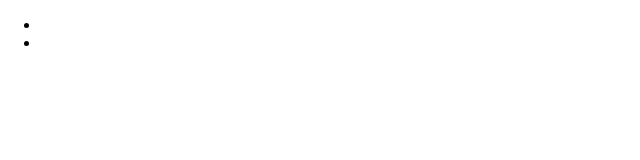
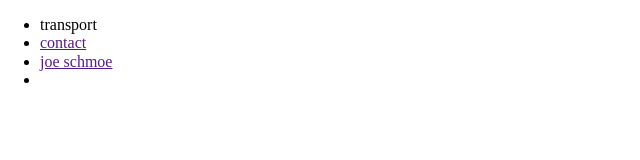
Before and after one commit to TheOpenC/Joe-Schmo, a plain HTML site: page index.html in a window 1280 px wide. Shown: the whole page, without its empty margins (0-640 px from the left). Drawn offline with Linux system fonts and the light colour scheme.

Commit message:
Designing the nav

```diff
--- a/index.html
+++ b/index.html
@@ -18,13 +18,25 @@
 
 				<nav>
 					<ul>
-						<li><a href=""></a></li>
+						<!-- jump link to the transport section -->
+						<li><a href=""></a>transport</li>
+
+						<!-- contact - send a message / describe a project -->
+						<li><a href="">contact</a></li>
+
+						<!-- Make this huge -->
+						<li><a href="">joe schmoe</a></li>
+						<!-- line below the heading -->
+
+						 <!-- left side navigation  -->
+						  <!-- serving upstate, nyc metro area and long island -->
 						<li><a href=""></a></li>
 					</ul>
 
 				</nav>
 			</header>
 			<main>
+				<!-- Transport -->
 
 			</main>
 		</section>
```
